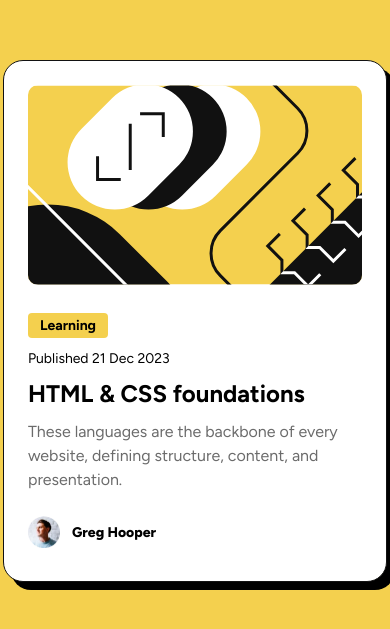
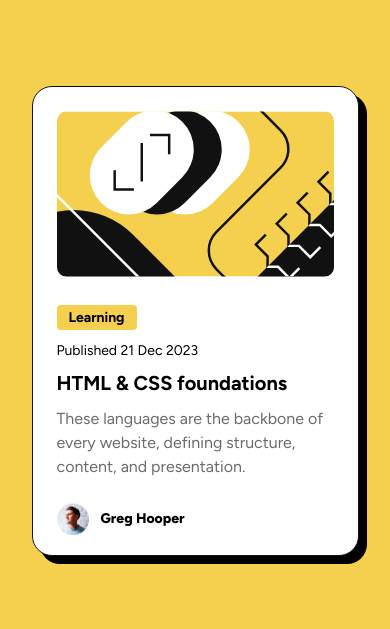
Before and after one commit to karim1safan/blog-preview-card-main, a plain HTML site: page index.html in a window 390 px wide. Shown: the part 101-730 px from the top of the page. Drawn offline with Linux system fonts and the light colour scheme.

Commit message:
add h1 for accessability

```diff
--- a/index.html
+++ b/index.html
@@ -25,13 +25,15 @@
   </head>
   <body>
     <main>
+
       <div class="blog-image">
         <img src="./assets/images/illustration-article.svg" alt="">
       </div>
+
       <div class="content">
         <h3>Learning</h3>
         <p>Published 21 Dec 2023</p>
-        <h2>HTML & CSS foundations</h2>
+        <h1>HTML & CSS foundations</h1>
         <p>
           These languages are the backbone of every website, defining structure,
           content, and presentation.
@@ -42,6 +44,7 @@
         <img src="./assets/images/image-avatar.webp" alt="">
         <span>Greg Hooper</span>
       </div>
+
     </main>
   </body>
 </html>
--- a/style.css
+++ b/style.css
@@ -36,7 +36,10 @@ main .content h3 {
   padding: 0.25rem 0.75rem;
   font-size: 0.875rem;
 }
-main .content h2:hover {
+main .content h1 {
+  font-size: 1.5rem;
+}
+main .content h1:hover {
   color: hsl(47, 88%, 63%);
   cursor: pointer;
   transition: 0.3s;
@@ -66,15 +69,15 @@ main .author span {
 }
 /* Mobile Screen */
 @media (max-width: 420px) {
-  .card {
+  main {
     width: 327px;
     height: 470px;
   }
-  .card .content p:last-of-type {
+  main.content p:last-of-type {
     font-size: 0.;
     font-size: 0.875rem;
   }
-  .card .content h2 {
+  main .content h1 {
     font-size: 1.25rem;
   }
 }
```
